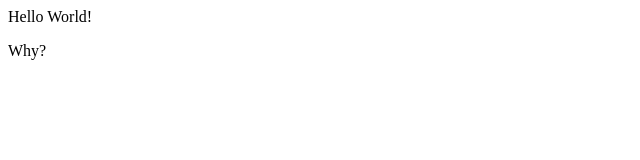
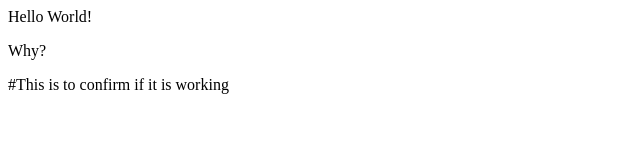
Before and after one commit to Vmanirakiza/demo-repo, a plain HTML site: page index.html in a window 1280 px wide. Shown: the whole page, without its empty margins (0-640 px from the left). Drawn offline with Linux system fonts and the light colour scheme.

Commit message:
This is to chek if the check-out branch works

```diff
--- a/index.html
+++ b/index.html
@@ -1,2 +1,4 @@
 <div>Hello World!</div>
 <p>Why?</p>
+
+#This is to confirm if it is working
```
